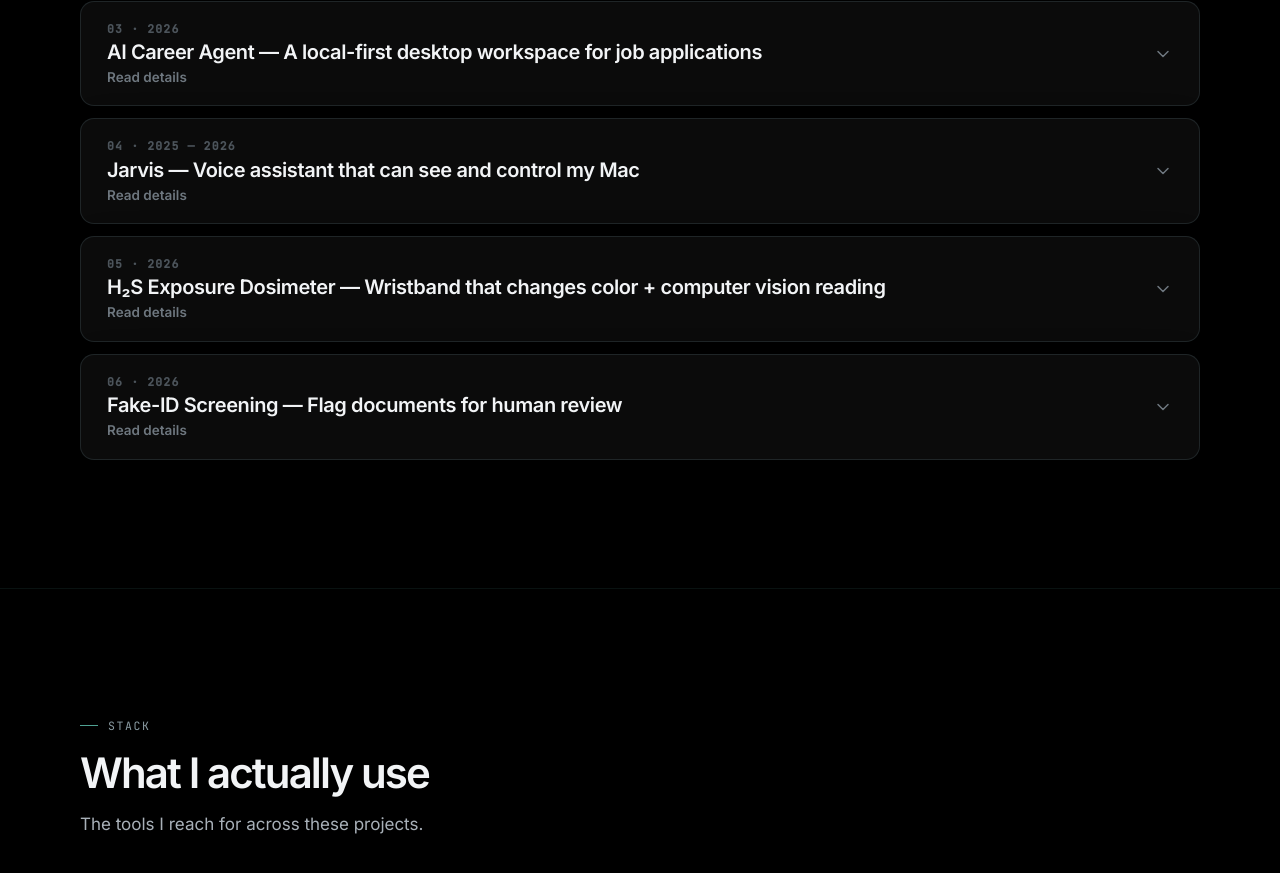
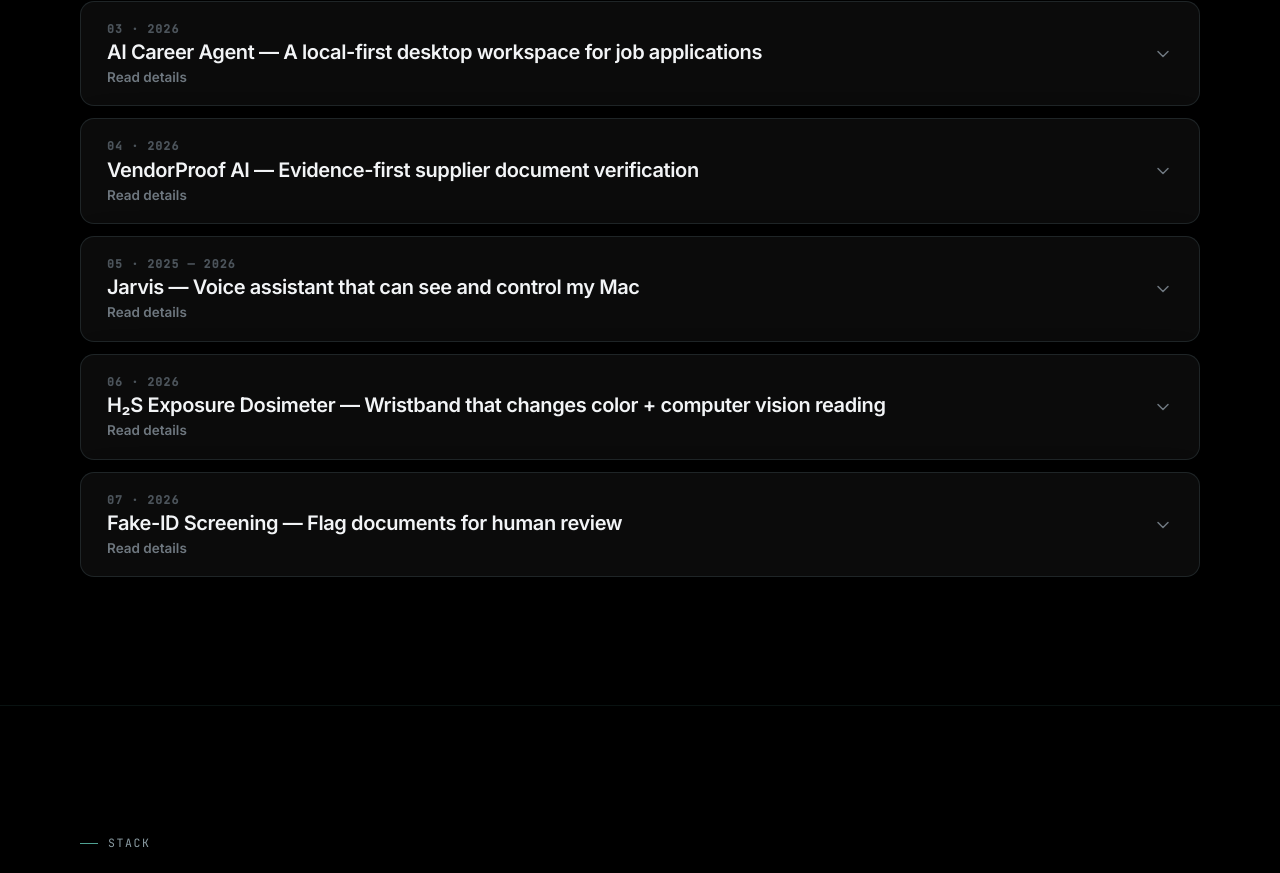
Before and after one commit to rajaryan1111/raj-aryan-portfolio, a React (Vite) app: page / in a window 1280 px wide. Shown: the part 4918-5791 px from the top of the page. Built offline with nearby package versions, Linux system fonts and the light colour scheme.

Commit message:
Add VendorProof AI engineering case study

```diff
--- a/src/components/CaseStudies.jsx
+++ b/src/components/CaseStudies.jsx
@@ -1,5 +1,8 @@
 import { useEffect, useState } from 'react'
-import { projects } from '../data/projects'
+import { projects as existingProjects } from '../data/projects'
+import { vendorproofProject } from '../data/vendorproof'
+
+const projects = [...existingProjects, vendorproofProject]
 import { ArrowUpRightIcon, ChevronDownIcon, GitHubIcon, InfoIcon } from './Icons'
 
 function Block({ label, children }) {
```
